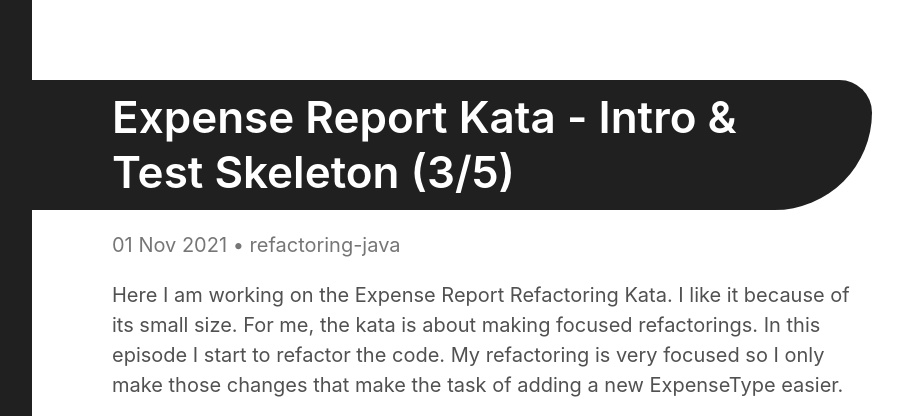
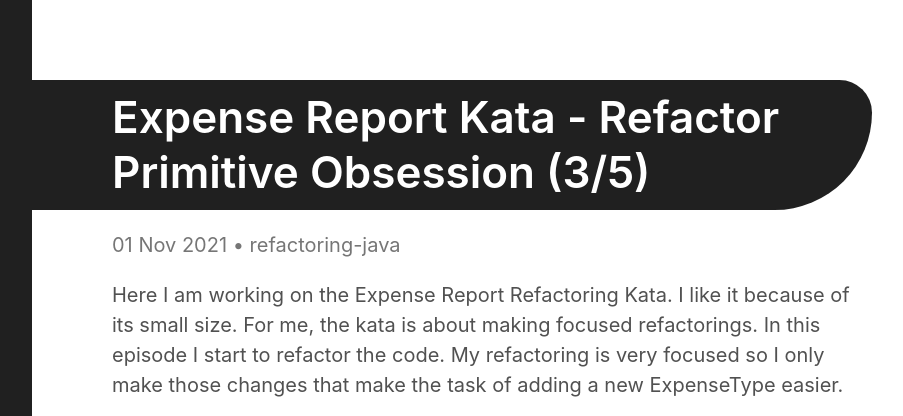
Before and after one commit to gregorriegler/gregorriegler.github.io, a Jekyll site: the page built from refactoring-java/_posts/2021-11-01-Expense-Report-Kata-3.md, in a window 1280 px wide, cut to the strip 0-416 px from the top of the page. Shown: the whole strip, without its empty margins (328-1231 px from the left). Built offline with Jekyll 4.4.1, drawn with Linux system fonts in a browser that asks for light colours; comment, search, counter and statistics services are not loaded.

Commit message:
Update 2021-11-01-Expense-Report-Kata-3.md

```diff
--- a/refactoring-java/_posts/2021-11-01-Expense-Report-Kata-3.md
+++ b/refactoring-java/_posts/2021-11-01-Expense-Report-Kata-3.md
@@ -1,7 +1,7 @@
 ---
 layout: post
 category: refactoring-java
-title: 'Expense Report Kata - Intro & Test Skeleton (3/5)'
+title: 'Expense Report Kata - Refactor Primitive Obsession (3/5)'
 date: 2021-11-01
 ---
 Here I am working on the Expense Report Refactoring Kata.
```
